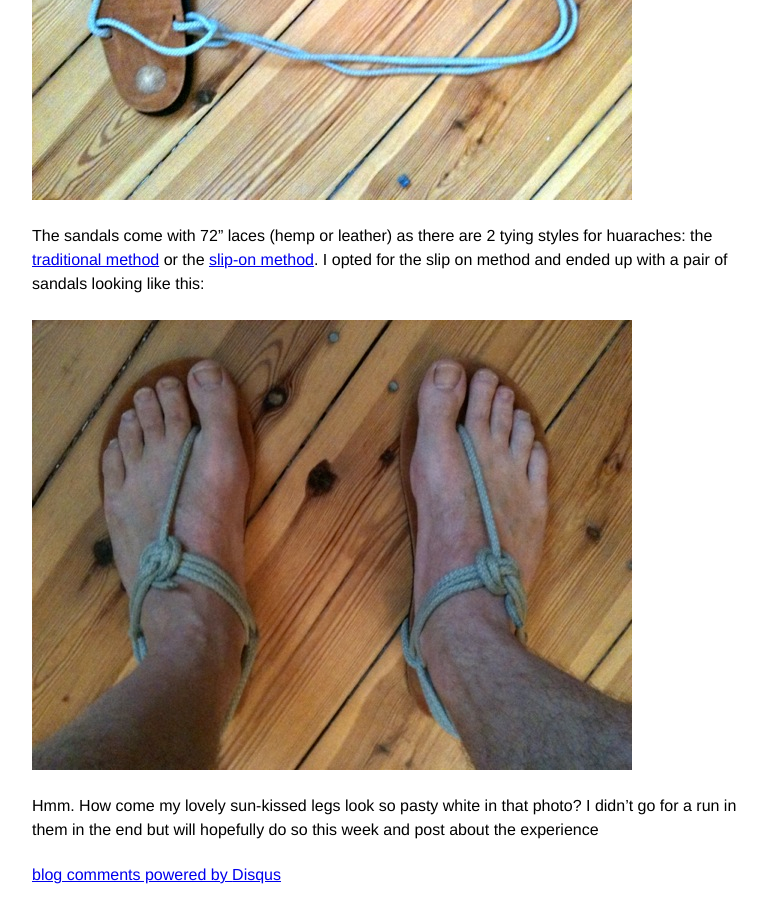
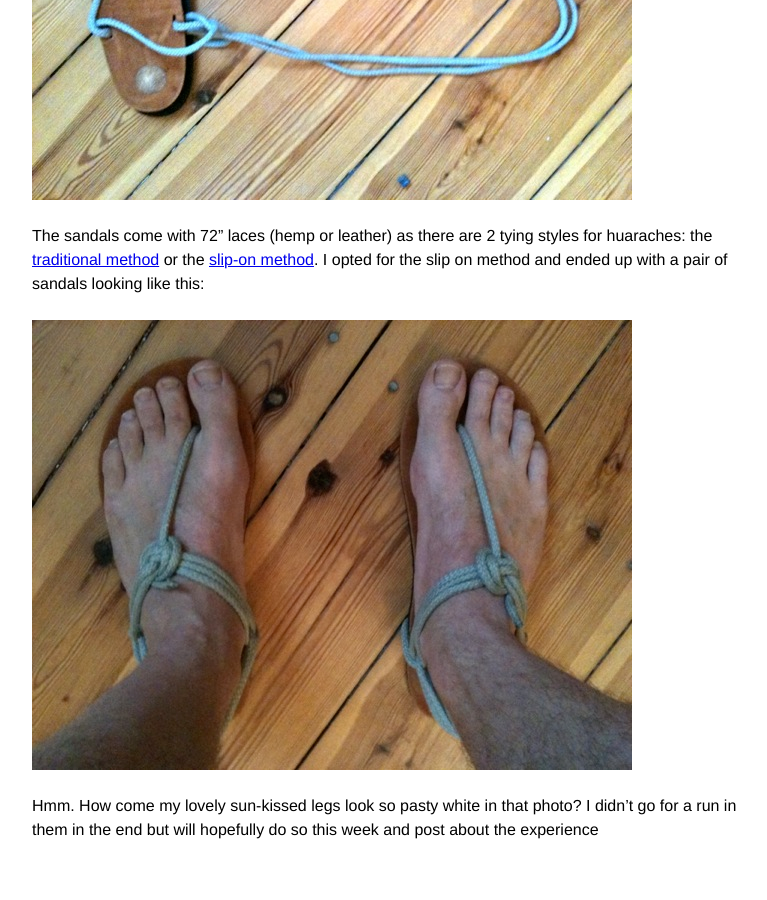
Before and after one commit to addywaddy/addywaddy.github.com, a Jekyll site: the page built from _posts/2010-07-29-luna-sandals.md, in a window 1280 px wide and 900 px high, scrolled down 2714 px. Shown: the whole window, without its empty margins (240-1007 px from the left). Built offline with Jekyll 4.4.1, drawn with Linux system fonts in a browser that asks for light colours; Markdown is read by kramdown in place of the engine named in the settings; comment, search, counter and statistics services are not loaded; some of the changed lines change nothing that is shown.

Commit message:
disqus comments don't work with subdomains

```diff
--- a/_layouts/post.html
+++ b/_layouts/post.html
@@ -12,26 +12,28 @@
 <body class="grid typo">
   {{ content }}
 
-<div id="disqus_thread"></div>
-<script type="text/javascript">
-  var disqus_identifier = "{{ page.ermalink }}"
-  (function() {
-   var dsq = document.createElement('script'); dsq.type = 'text/javascript'; dsq.async = true;
-   dsq.src = 'http://addywaddy.disqus.com/embed.js';
-   (document.getElementsByTagName('head')[0] || document.getElementsByTagName('body')[0]).appendChild(dsq);
-  })();
-</script>
-<noscript>Please enable JavaScript to view the <a href="http://disqus.com/?ref_noscript=addywaddy">comments powered by Disqus.</a></noscript>
-<a href="http://disqus.com" class="dsq-brlink">blog comments powered by <span class="logo-disqus">Disqus</span></a>
-
-<script type="text/javascript">
-var disqus_shortname = 'addywaddy';
-(function () {
-  var s = document.createElement('script'); s.async = true;
-  s.src = 'http://disqus.com/forums/addywaddy/count.js';
-  (document.getElementsByTagName('HEAD')[0] || document.getElementsByTagName('BODY')[0]).appendChild(s);
-}());
-</script>
+<!--
+   -<div id="disqus_thread"></div>
+   -<script type="text/javascript">
+   -  var disqus_identifier = "{{ page.ermalink }}"
+   -  (function() {
+   -   var dsq = document.createElement('script'); dsq.type = 'text/javascript'; dsq.async = true;
+   -   dsq.src = 'http://addywaddy.disqus.com/embed.js';
+   -   (document.getElementsByTagName('head')[0] || document.getElementsByTagName('body')[0]).appendChild(dsq);
+   -  })();
+   -</script>
+   -<noscript>Please enable JavaScript to view the <a href="http://disqus.com/?ref_noscript=addywaddy">comments powered by Disqus.</a></noscript>
+   -<a href="http://disqus.com" class="dsq-brlink">blog comments powered by <span class="logo-disqus">Disqus</span></a>
+   -
+   -<script type="text/javascript">
+   -var disqus_shortname = 'addywaddy';
+   -(function () {
+   -  var s = document.createElement('script'); s.async = true;
+   -  s.src = 'http://disqus.com/forums/addywaddy/count.js';
+   -  (document.getElementsByTagName('HEAD')[0] || document.getElementsByTagName('BODY')[0]).appendChild(s);
+   -}());
+   -</script>
+   -->
 
 </body>
 </html>
```
